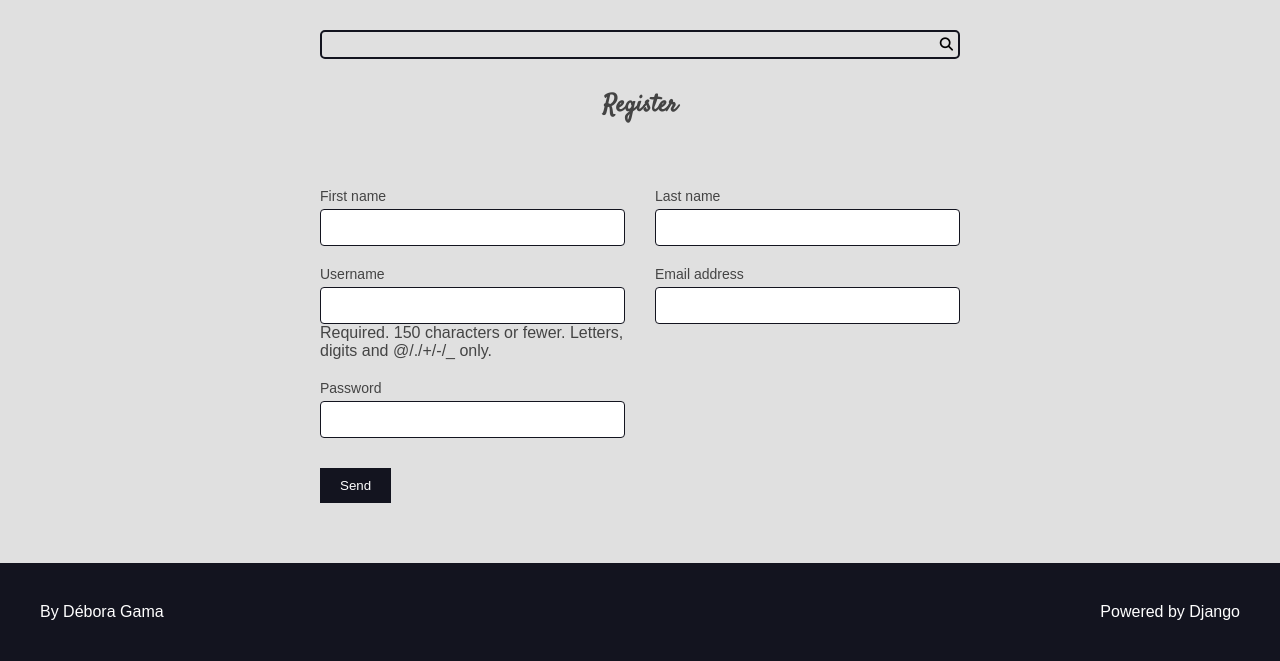
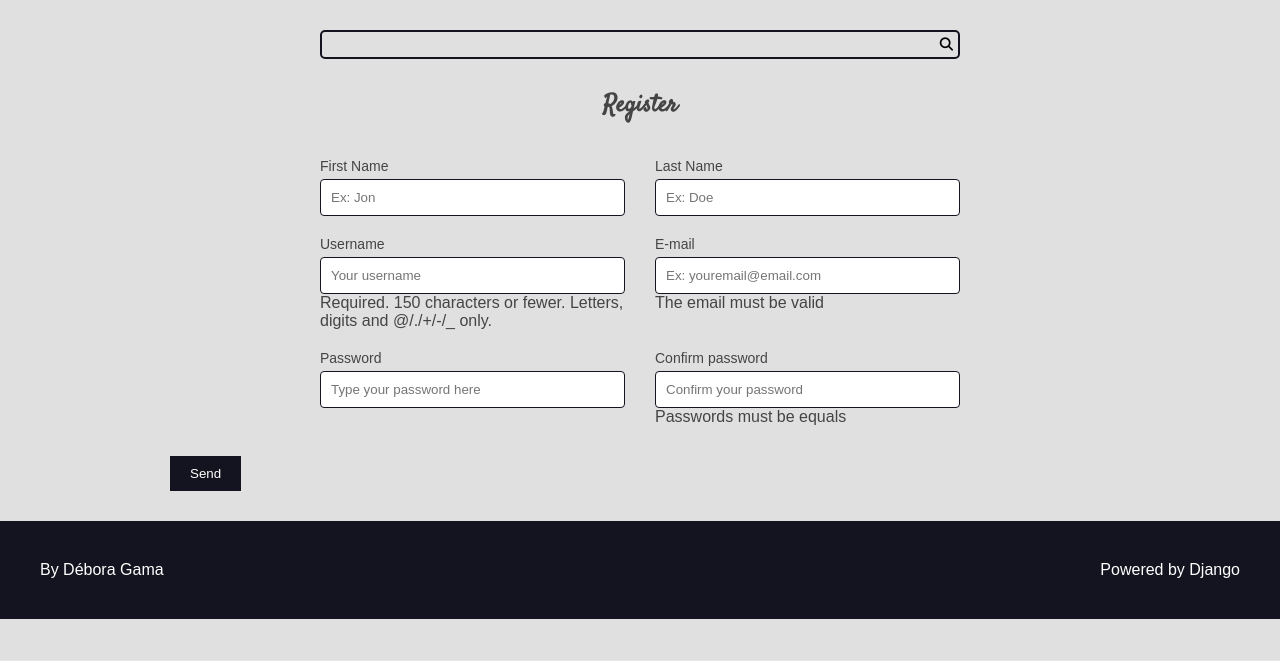
Before and after one commit to deb-gama/django_recipes, a Django app: page /authors/register/ in a window 1280 px wide. Shown: the part 140-801 px from the top of the page. After the commit the page ends 759 px from the top, so only its background shows below. Run offline with Django 4.2, Linux system fonts and the light colour scheme.

Commit message:
fix(recipes): fixing register view html

```diff
--- a/authors/forms.py
+++ b/authors/forms.py
@@ -1,8 +1,39 @@
 from django import forms
 from django.contrib.auth.models import User
+from django.core.exceptions import ValidationError
+
+def add_attr(field, attr_name, attr_new_value):
+    existing_attr = field.widget.attrs.get(attr_name, '')
+    field.widget.attrs[attr_name] = f'{existing_attr} {attr_new_value}'.strip()
 
 
+def add_placeholder(field, placeholder_value):
+    field.widget.attrs['placeholder'] = placeholder_value
+
 class RegisterForm(forms.ModelForm):
+    def __init__(self, *args, **kwargs):
+        super().__init__(*args, **kwargs)
+        add_placeholder(self.fields['username'],'Your username')
+        add_placeholder(self.fields['email'],'Ex: youremail@email.com')
+        add_placeholder(self.fields['first_name'],'Ex: Jon')
+        add_placeholder(self.fields['last_name'],'Ex: Doe')
+
+
+
+
+    confirm_password = forms.CharField(
+        required=True,
+        widget = forms.PasswordInput(attrs = {
+        'placeholder': 'Confirm your password'
+        }),
+        error_messages={
+        'required': 'You must have to confirm your password'
+        },
+        help_text=('Passwords must be equals')
+    )
+
+
+
     class Meta:
         model = User
         fields = [
@@ -12,3 +43,42 @@ class RegisterForm(forms.ModelForm):
             'email',
             'password',
         ]
+
+        labels = {
+            'first_name': 'First Name',
+            'last_name': 'Last Name',
+            'username': 'Username',
+            'email': 'E-mail',
+            'password': 'Password',
+        }
+
+        help_texts = {
+            'email': 'The email must be valid',
+        }
+
+        error_messages = {
+            'username': {
+                'required': 'This field must not be empty',
+            }
+        }
+
+        widgets = {
+            'username': forms.TextInput(attrs = {
+            'class': 'input text-input'
+            }),
+            'password': forms.PasswordInput(attrs = {
+            'placeholder': 'Type your password here',
+            }),
+        }
+
+
+    def clean_password(self):
+        data = self.cleaned_data.get('password')
+
+        if 'atenção' in data:
+            raise ValidationError(
+                'Não digite atenção no campo password',
+                code = 'invalid',
+            )
+
+        return data
--- a/authors/templates/authors/pages/register_view.html
+++ b/authors/templates/authors/pages/register_view.html
@@ -1,6 +1,6 @@
 {% include 'recipes/partials/head.html' %}
 
-<body>
+{% block content %}
 {% include 'recipes/partials/header.html' %}
 {% include 'recipes/partials/search.html' %}
 
@@ -8,31 +8,29 @@
     <h2>Register</h2>
 </div>
 
-    <div class="main_content container">
-        <form action="{% url 'authors:register_create' %}" method="POST">
+<div class="main-content container">
+    <form action="" method="POST">
         {% csrf_token %}
+
         <div class="form-content form-content-grid">
             {% for field in form %}
             <div class="form-group">
-                    <label for="{{field.id_for_label}}">{{field.label}}</label>
+                <label for="{{ field.id_for_label }}">{{ field.label }}</label>
                 {{field}}
 
                 {% if field.help_text %}
-                    <p class="help-text">{{field.help_text}}</p>
-                    {% endif%}
+                <p class="help-text">{{ field.help_text }}</p>
+                {% endif %}
 
-                    {{field.errors}}
+                {{ field.errors }}
             </div>
             {% endfor %}
         </div>
 
-            <div class="form-content form-content-grid">
         <div class="form-group">
             <button type="submit">Send</button>
         </div>
-            </div>
-
     </form>
 </div>
 {% include 'recipes/partials/footer.html' %}
-</body>
+{% endblock content %}
--- a/authors/views.py
+++ b/authors/views.py
@@ -6,13 +6,19 @@ from .forms import RegisterForm
 
 
 def register_view(request):
-    register_form_data = request.session.get('register_form_data', None)
-    form = RegisterForm(register_form_data)
+    # register_form_data = request.session.get('register_form_data', None)
     title = 'Auhors | Register'
-    return render(request, 'authors/pages/register_view.html', {
-        'form': form,
-        'title':title,
-        # 'form_action': reverse('authors:register_create')
+    if request.POST:
+        form = RegisterForm(request.POST)
+    else:
+        form = RegisterForm()
+
+    return render(
+        request,
+        'authors/pages/register_view.html',
+        {
+            'form': form,
+            'title': title
         }
     )
 
@@ -24,4 +30,4 @@ def register_create(request):
     request.session['register_fomr_data'] = POST
     form = RegisterForm(POST)
 
-    return redirect('authors:register')
+    return redirect(request,'authors:register')
--- a/recipes/static/recipes/css/styles.css
+++ b/recipes/static/recipes/css/styles.css
@@ -319,7 +319,7 @@ h1, h2, h3, h4, h5, h6 {
    gap: calc(var(--spacing-gutter-medium)/2) var(--spacing-gutter-medium);
 }
 
-.form-content button {
+.form-group button {
    border: none;
    padding: 1rem 2rem;
    background: var(--color-primary-dark);
```
Lines whose indentation alone changed are shown as unchanged.
